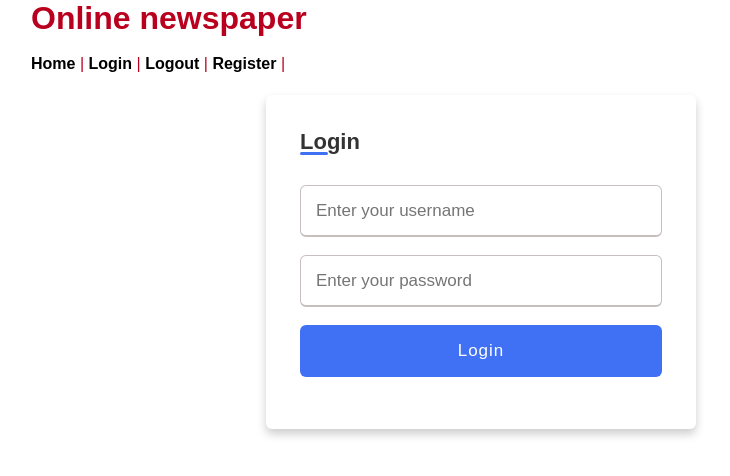
After one commit to safaHusain/DataProject, a PHP site: page /login.php in a window 1280 px wide. The commit adds this page. Shown: the top 476 px of the page, without its empty margins (159-889 px from the left). Run offline with PHP 8.4, Linux system fonts and the light colour scheme.

Commit message:
registration and login forms created

```diff
--- /dev/null
+++ b/Documents/Project/header.html
@@ -0,0 +1,26 @@
+<!DOCTYPE html>
+<!--
+Click nbfs://nbhost/SystemFileSystem/Templates/Licenses/license-default.txt to change this license
+Click nbfs://nbhost/SystemFileSystem/Templates/Other/html.html to edit this template
+-->
+<html>
+    <head>
+        <title>online newspaper</title>
+        <link rel="stylesheet" href="style.css" type="text/css" media="screen" />
+        <meta charset="UTF-8">
+        <meta name="viewport" content="width=device-width, initial-scale=1.0">
+    </head>
+    <body>
+        <div id="header"> <!--header div, containing title and menu-->
+
+            <h1>Online newspaper</h1>
+            <br>
+            <p>
+                <a href="" class="links">Home</a> <span class="bar">|</span>
+                <a href="login.php" class="links">Login</a> <span class="bar">|</span>
+                <a href="" class="links">Logout</a> <span class="bar">|</span>
+                <a href="register.php" class="links">Register</a> <span class="bar">|</span>
+            </p>
+        </div><!--end of header div-->
+    </body>
+</html>
--- /dev/null
+++ b/Documents/Project/login.php
@@ -0,0 +1,20 @@
+<?php
+include 'header.html';
+?>
+
+<div id="main">
+  <div class="wrapper">
+    <h2>Login</h2>
+    <form action="#">
+      <div class="input-box">
+        <input type="text" placeholder="Enter your username" required>
+      </div>
+      <div class="input-box">
+        <input type="password" placeholder="Enter your password" required>
+      </div>
+      <div class="input-box button">
+        <input type="Submit" value="Login">
+      </div>
+    </form>
+  </div>
+</div>
--- /dev/null
+++ b/Documents/Project/logout.php
@@ -0,0 +1,6 @@
+<?php
+
+/*
+ * Click nbfs://nbhost/SystemFileSystem/Templates/Licenses/license-default.txt to change this license
+ * Click nbfs://nbhost/SystemFileSystem/Templates/Scripting/EmptyPHP.php to edit this template
+ */
--- /dev/null
+++ b/Documents/Project/style.css
@@ -0,0 +1,138 @@
+/*
+Click nbfs://nbhost/SystemFileSystem/Templates/Licenses/license-default.txt to change this license
+Click nbfs://nbhost/SystemFileSystem/Templates/Other/CascadeStyleSheet.css to edit this template
+*/
+/*
+    Created on : May 10, 2023, 5:22:51 PM
+    Author     : safa
+*/
+
+
+/* header div styling */
+#header{
+    height:80px;
+    margin:0 auto;
+    width:900px;
+}
+
+#header h1{
+    font-size:40;
+    color:#ba001f;
+}
+#header p{
+    font-size:20;
+    clear:both;
+}
+
+.links{
+    color:#000000;
+    font-weight:bold;
+    text-decoration:none;
+}
+.links:hover{
+    color:#ba001f;
+    text-decoration:underline;
+}
+.bar{
+    color:#ba001f;
+}
+/* end of header div styling */
+
+/* main div styling */
+#main{
+    width:100%;
+    clear:both;
+    padding-bottom:15px;
+    padding-top:15px;
+}
+/* end of main div styling */
+
+/* registration form styling */
+*{
+    margin: 0;
+    padding: 0;
+    box-sizing: border-box;
+    font-family: 'Poppins', sans-serif;
+}
+
+.wrapper{
+    margin: 0 auto;
+    position: relative;
+    max-width: 430px;
+    width: 100%;
+    background: #fff;
+    padding: 34px;
+    border-radius: 6px;
+    box-shadow: 0 5px 10px rgba(0,0,0,0.2);
+}
+.wrapper h2{
+    position: relative;
+    font-size: 22px;
+    font-weight: 600;
+    color: #333;
+}
+.wrapper h2::before{
+    content: '';
+    position: absolute;
+    left: 0;
+    bottom: 0;
+    height: 3px;
+    width: 28px;
+    border-radius: 12px;
+    background: #4070f4;
+}
+.wrapper form{
+    margin-top: 30px;
+}
+.wrapper form .input-box{
+    height: 52px;
+    margin: 18px 0;
+}
+form .input-box input{
+    height: 100%;
+    width: 100%;
+    outline: none;
+    padding: 0 15px;
+    font-size: 17px;
+    font-weight: 400;
+    color: #333;
+    border: 1.5px solid #C7BEBE;
+    border-bottom-width: 2.5px;
+    border-radius: 6px;
+    transition: all 0.3s ease;
+}
+.input-box input:focus,
+.input-box input:valid{
+    border-color: #4070f4;
+}
+
+form h3{
+    color: #707070;
+    font-size: 14px;
+    font-weight: 500;
+    margin-left: 10px;
+}
+.input-box.button input{
+    color: #fff;
+    letter-spacing: 1px;
+    border: none;
+    background: #4070f4;
+    cursor: pointer;
+}
+.input-box.button input:hover{
+    background: #0e4bf1;
+}
+form .text h3{
+    color: #333;
+    width: 100%;
+    text-align: center;
+}
+form .text h3 a{
+    color: #4070f4;
+    text-decoration: none;
+}
+form .text h3 a:hover{
+    text-decoration: underline;
+}
+
+/* end of registration form styling */
```
Also changed, not shown: Documents/Project/index.php (+4 -15 lines), Documents/Project/register.php (added, +25 -0 lines).
